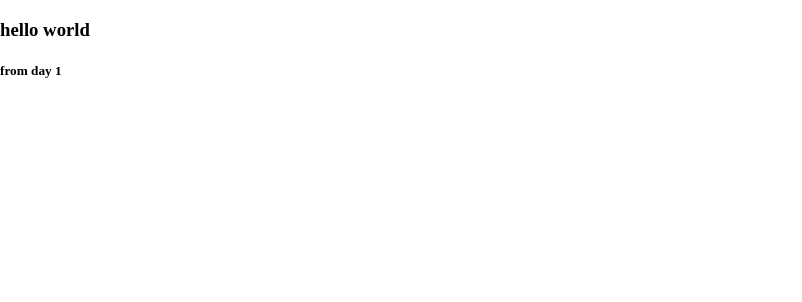
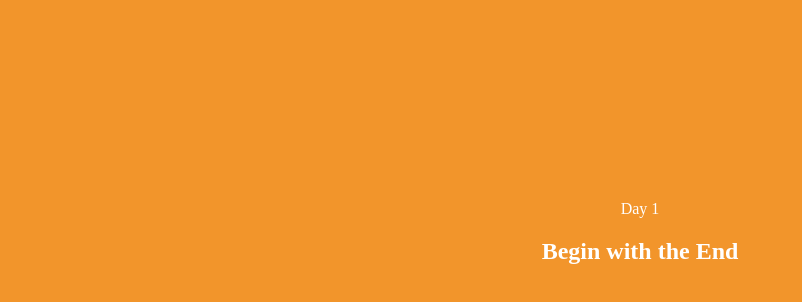
Before and after one commit to boovius/clarify-website, a React (Create React App) app: page /day-1 in a window 1280 px wide. Shown: the top 302 px of the page, without its empty margins (0-802 px from the left). Built offline with nearby package versions, Linux system fonts and the light colour scheme.

Commit message:
initial styling to day 1 component

```diff
--- /dev/null
+++ b/src/components/DayOne/DayOne.css
@@ -0,0 +1,9 @@
+body {
+  background-color: #f2952b;
+}
+
+#day-1 {
+  color: white;
+  text-align: center;
+  margin-top: 25vh;
+}
--- a/src/components/DayOne/DayOne.js
+++ b/src/components/DayOne/DayOne.js
@@ -1,11 +1,15 @@
 import React, { Component } from 'react';
+import Container from '../Container/Container';
+import './DayOne.css';
 
 class DayOne extends Component {
   render() {
     return (
-      <div>
-        <h3>hello world</h3>
-        <h5>from day 1</h5>
+      <div id='day-1'>
+        <Container>
+          <p>Day 1</p>
+          <h2>Begin with the End</h2>
+        </Container>
       </div>
     )
   }
```
